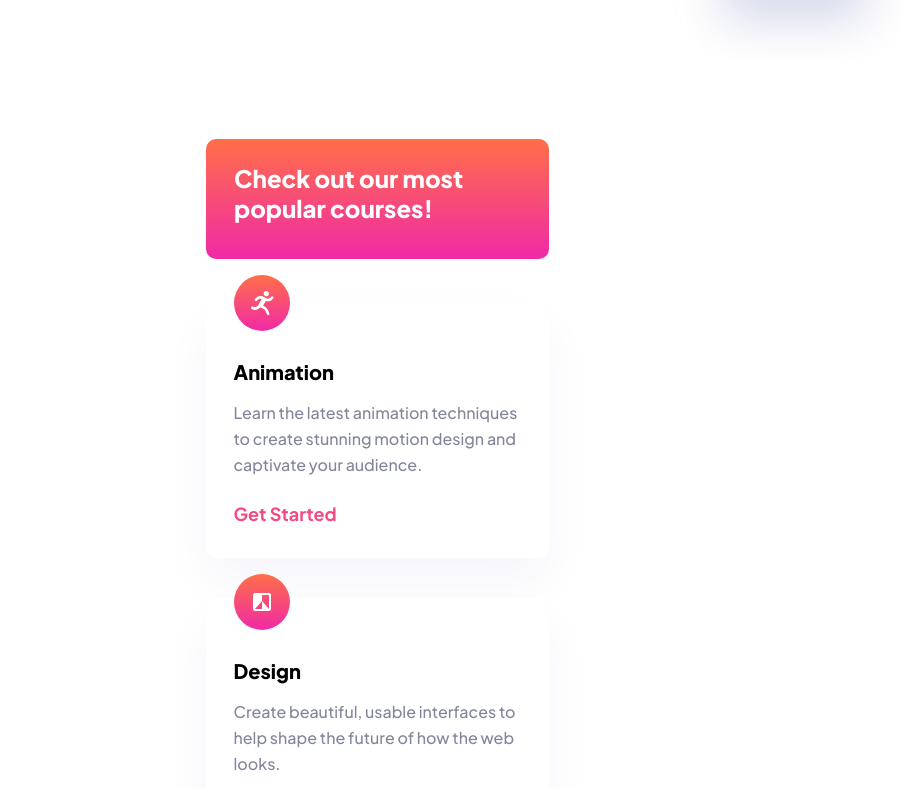
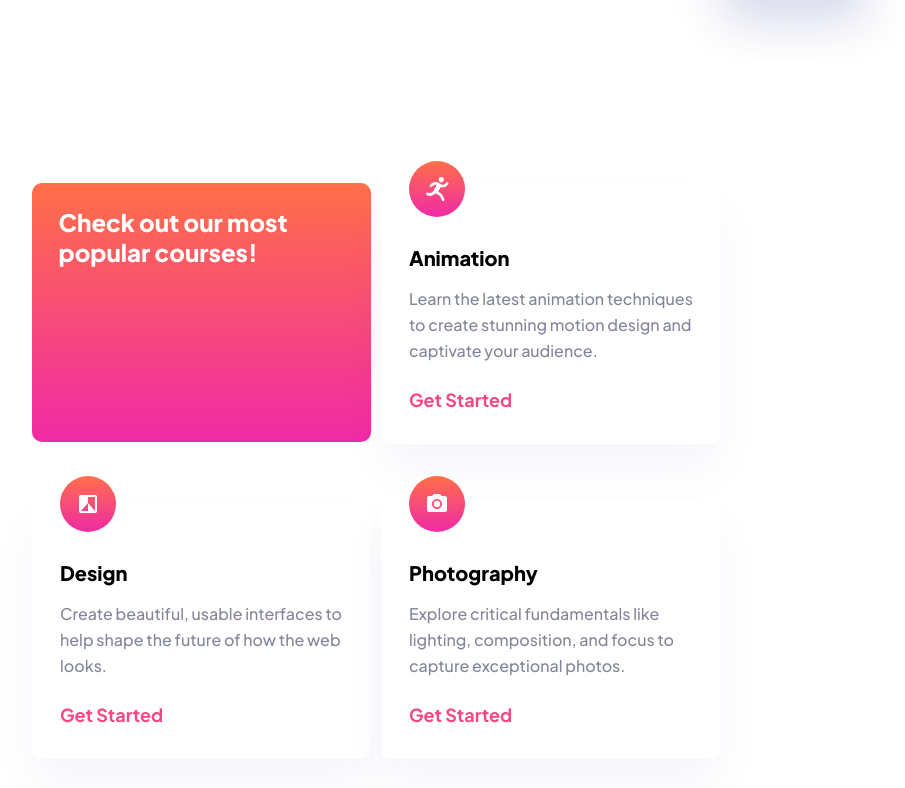
Before and after one commit to paesz02/Skilled-elearning, a plain HTML site: page skilled elearning/index.html in a window 1280 px wide. Shown: the part 520-1308 px from the top of the page, without its empty margins (263-1168 px from the left). Drawn offline with Linux system fonts and the light colour scheme.

Commit message:
versão tablet

```diff
--- a/skilled elearning/src/css/responsive.css
+++ b/skilled elearning/src/css/responsive.css
@@ -31,6 +31,27 @@
 .container-info-service
       {margin-left: 37px;}
 
-   .courses
-      {margin-top: 210px;}
+.courses
+   {
+    width:690px;
+    display: flex;
+    flex-wrap: wrap;
+    flex-direction: row;
+    gap: 10px;
+    margin: 0px auto;
+    margin-top: 210px;
+
+   }
+
+.header-courses
+   {width: 339px;
+    height: 259px;
+    margin-top: 42px;}
+
+.course
+   {width:339px ;
+    margin-top: 46px;
+   }
+
+
   }
```
